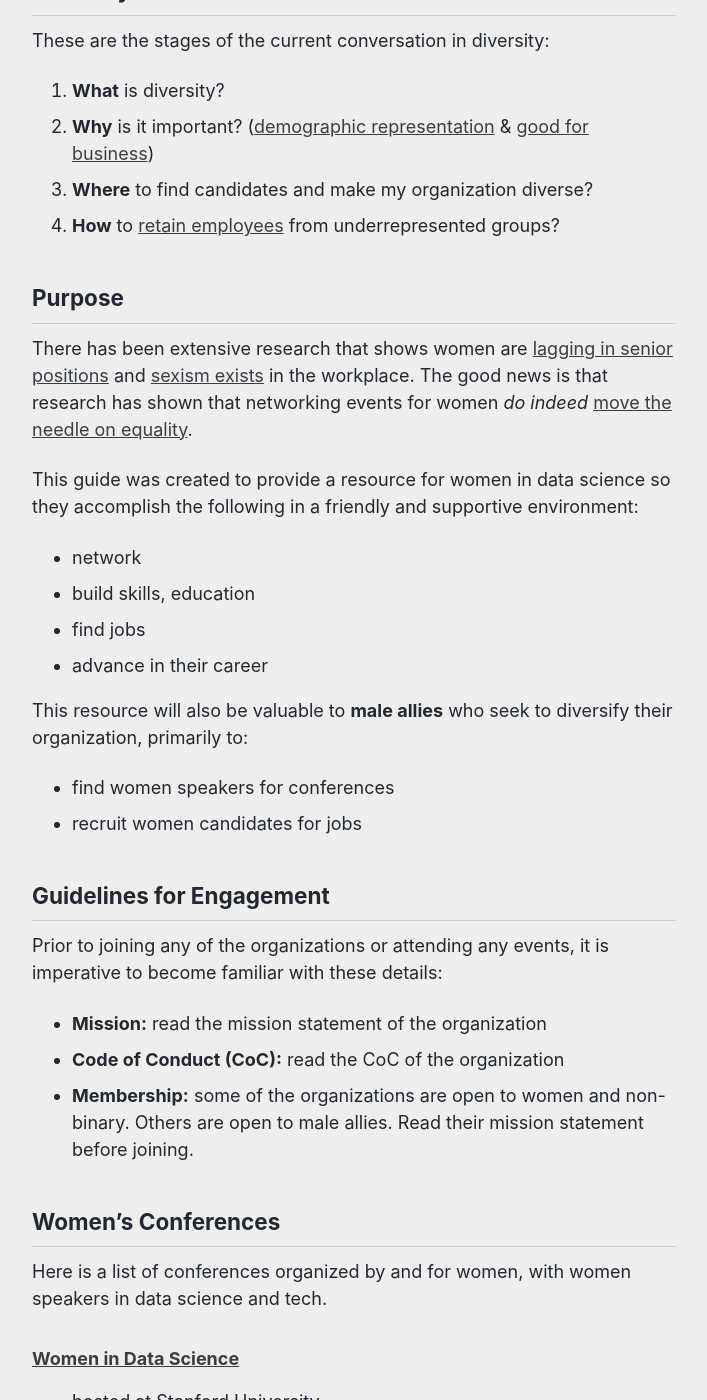
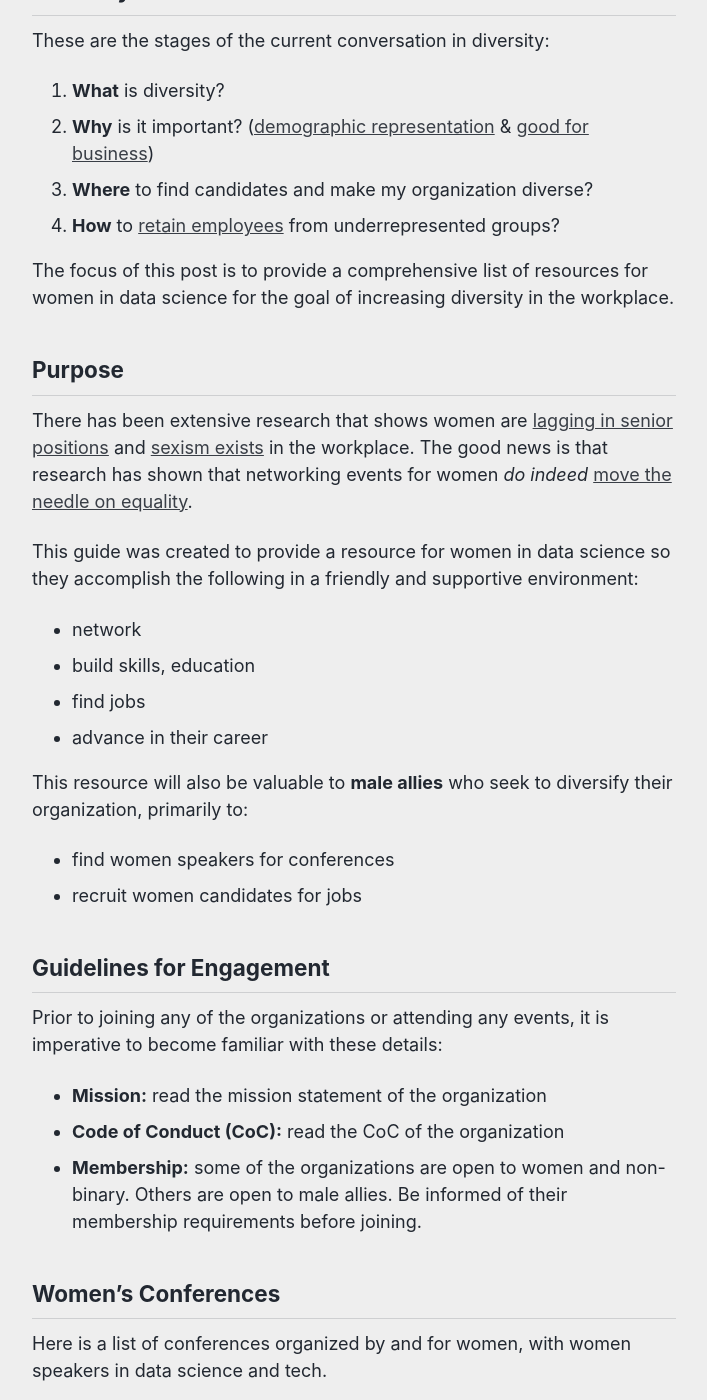
Before and after one commit to reshamas/reshamas.github.io, a Jekyll site: the page built from _posts/2018-05-08-ultimate-resource-guide-for-women-in-data-science.md, in a window 1280 px wide and 1400 px high, scrolled down 288 px. Shown: the whole window, without its empty margins (286-993 px from the left). Built offline with Jekyll 4.4.1, drawn with Linux system fonts in a browser that asks for light colours.

Commit message:
Update 2018-05-08-ultimate-resource-guide-for-women-in-data-science.md

```diff
--- a/_posts/2018-05-08-ultimate-resource-guide-for-women-in-data-science.md
+++ b/_posts/2018-05-08-ultimate-resource-guide-for-women-in-data-science.md
@@ -6,6 +6,7 @@ These are the stages of the current conversation in diversity:
 3.  **Where** to find candidates and make my organization diverse?
 4.  **How** to [retain employees](https://medium.com/tech-diversity-files/if-you-think-women-in-tech-is-just-a-pipeline-problem-you-haven-t-been-paying-attention-cb7a2073b996) from underrepresented groups?
 
+The focus of this post is to provide a comprehensive list of resources for women in data science for the goal of increasing diversity in the workplace.
 
 ## Purpose
 
@@ -25,7 +26,7 @@ This resource will also be valuable to **male allies** who seek to diversify the
 Prior to joining any of the organizations or attending any events, it is imperative to become familiar with these details:
 - **Mission:**  read the mission statement of the organization
 - **Code of Conduct (CoC):**  read the CoC of the organization
-- **Membership:**  some of the organizations are open to women and non-binary. Others are open to male allies.  Read their mission statement before joining.
+- **Membership:**  some of the organizations are open to women and non-binary. Others are open to male allies.  Be informed of their membership requirements before joining.
 
 ## Women’s Conferences
 Here is a list of conferences organized by and for women, with women speakers in data science and tech.
```
